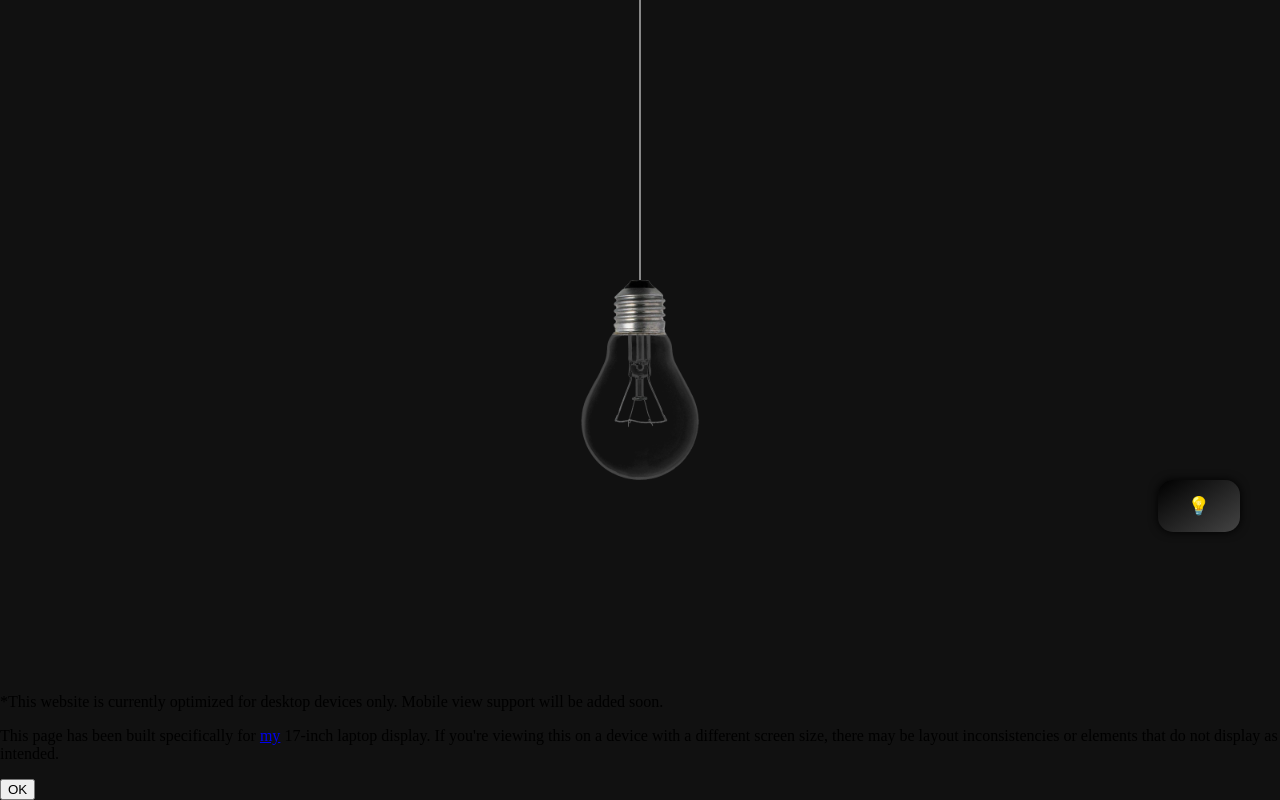
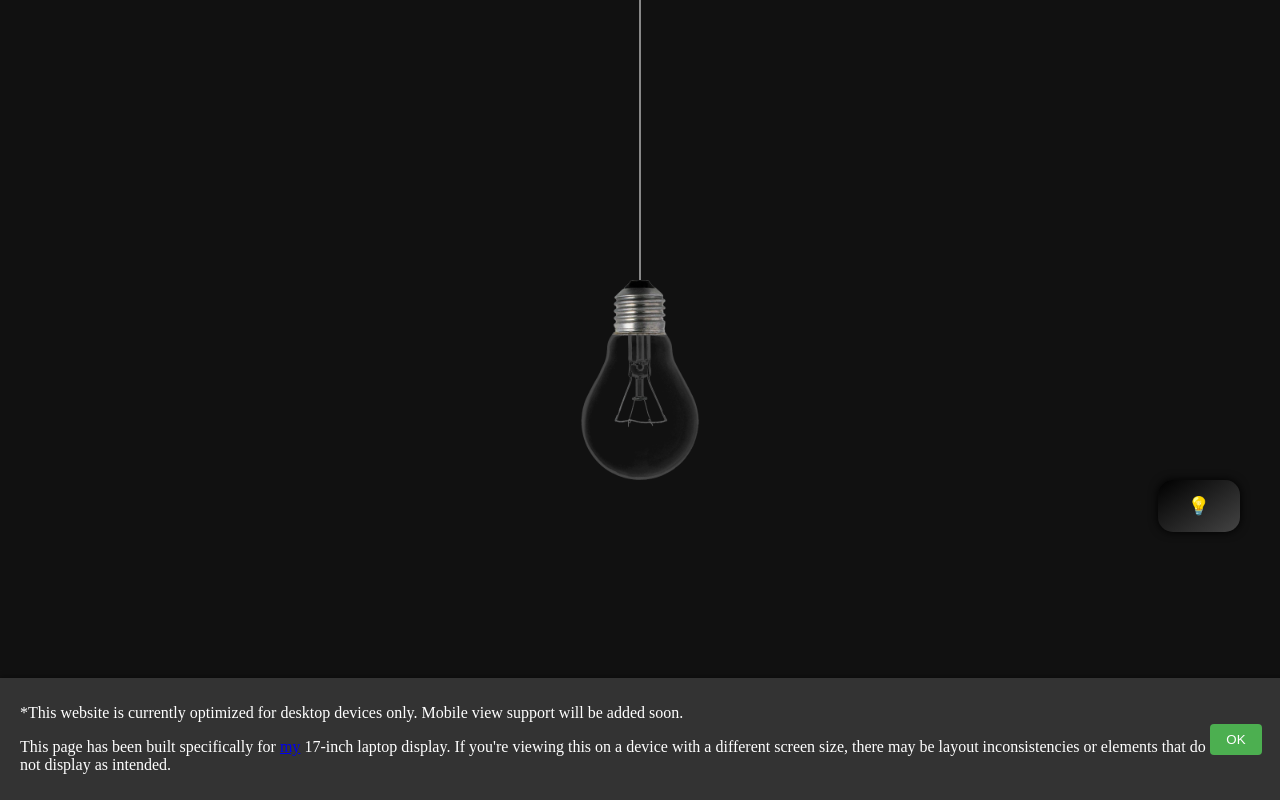
Before and after one commit to ArunKBiju/bulb-animation, a plain HTML site: page index.html in a window 1280 px wide. Drawn offline with Linux system fonts and the light colour scheme.

Commit message:
Update style.css

```diff
--- a/style.css
+++ b/style.css
@@ -159,11 +159,31 @@ main {
   flex: 1;
 }
 
-.site-footer {
-  background-color: #1a1a1a;
-  color: #f0f0f0;
-  text-align: center;
-  padding: 1rem;
-  font-size: 0.9rem;
-  box-shadow: 0 -2px 5px rgba(0,0,0,0.2);
-}
+
+    .footer2 {
+      position: fixed;
+      bottom: 0;
+      left: 0;
+      width: 100%;
+      background-color: #333;
+      color: white;
+      display: flex;
+      justify-content: space-between;
+      align-items: center;
+      padding: 10px 20px;
+      box-shadow: 0 -2px 5px rgba(0, 0, 0, 0.3);
+      z-index: 999999;
+    }
+
+    .footer2 button {
+      padding: 8px 16px;
+      background-color: #4CAF50;
+      border: none;
+      border-radius: 4px;
+      color: white;
+      cursor: pointer;
+      margin-right: 3%;
+    }
+
+    .footer2 button:hover {
+      background-color: #45a049;
```
